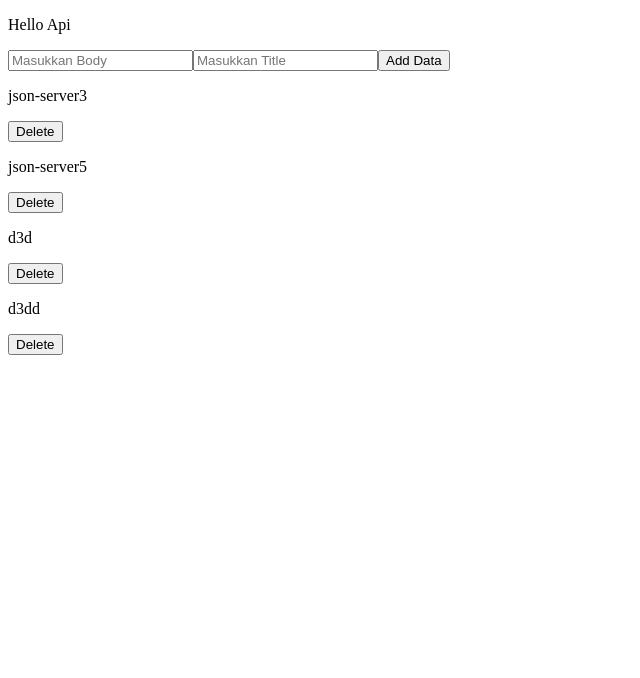
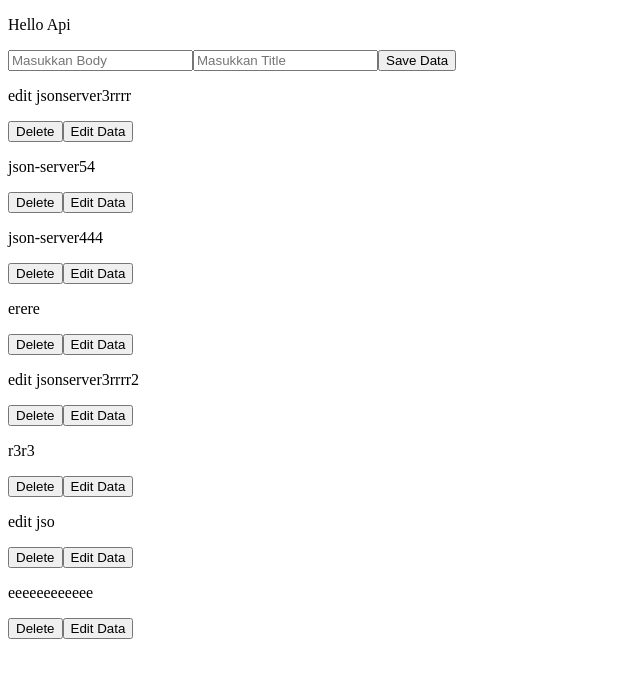
Before and after one commit to putrapuices/hello-api, a React (Create React App) app: page / in a window 1280 px wide. Shown: the top 678 px of the page, without its empty margins (0-640 px from the left). Built offline with nearby package versions, Linux system fonts and the light colour scheme; data requests are answered from the project's data file.

Commit message:
Interaksi Dengan API PUT 113

```diff
--- a/db.json
+++ b/db.json
@@ -2,23 +2,43 @@
   "posts": [
     {
       "id": 3,
-      "title": "json-server3",
+      "title": "edit jsonserver3rrrr",
+      "body": "test edit"
+    },
+    {
+      "id": 5,
+      "title": "json-server54",
       "body": "typicode"
     },
     {
-      "id": 5,
-      "title": "json-server5",
-      "body": "typicode"
+      "id": 1639499840192,
+      "title": "json-server444",
+      "body": "json-server4"
     },
     {
-      "id": 1639498487889,
-      "title": "d3d",
-      "body": "dwd"
+      "id": 1639502217102,
+      "title": "erere",
+      "body": "eer"
     },
     {
-      "id": 1639498493009,
-      "title": "d3dd",
-      "body": "dwd"
+      "id": 1639502221540,
+      "title": "edit jsonserver3rrrr2",
+      "body": "test edit2"
+    },
+    {
+      "id": 1639502225777,
+      "title": "r3r3",
+      "body": "eerr"
+    },
+    {
+      "id": 1639502264193,
+      "title": "edit jso",
+      "body": "test edit22"
+    },
+    {
+      "id": 1639502268431,
+      "title": "eeeeeeeeeeee",
+      "body": "wee3"
     }
   ],
   "comments": [],
--- a/src/App.js
+++ b/src/App.js
@@ -14,6 +14,7 @@ class App extends Component {
     super(props);
     this.state = {
       dataApi: [],
+      edit: false,
       dataPost: {
         id: 0,
         title: "",
@@ -47,7 +48,9 @@ class App extends Component {
     // console.log(e.target.value);
     //srit operator ES6 (...)
     let newdataPost = { ...this.state.dataPost };
+    if (this.state.edit === false) {
       newdataPost["id"] = new Date().getTime();
+    }
     newdataPost[e.target.name] = e.target.value;
     this.setState(
       {
@@ -59,12 +62,33 @@ class App extends Component {
   }
   // kalau dbuat dengan arrowfunction tdkperlu kita bind functionnya
   onSubmitForm = () => {
+    if (this.state.edit === false) {
       axios
         .post(`http://localhost:3000/posts`, this.state.dataPost)
         // .then((res) => this.reloadData);  //reloadData tdk halan
         .then(() => {
           this.reloadData();
+          this.clearData();
         });
+    } else {
+      axios
+        .put(
+          `http://localhost:3000/posts/${this.state.dataPost.id}`,
+          this.state.dataPost
+        )
+        .then(() => {
+          this.reloadData();
+          this.clearData();
+        });
+    }
+  };
+
+  clearData = () => {
+    let newdataPost = { ...this.state.dataPost };
+    newdataPost["id"] = "";
+    newdataPost["body"] = "";
+    newdataPost["title"] = "";
+    this.setState({ dataPost: newdataPost });
   };
 
   // onSubmitForm() {
@@ -75,7 +99,14 @@ class App extends Component {
   //       this.reloadData();
   //     });
   // }
-
+  getDataId = (e) => {
+    axios
+      .get(`http://localhost:3000/posts/${e.target.value}`)
+      // .then((res) => console.log(res));
+      .then((res) => {
+        this.setState({ dataPost: res.data, edit: false });
+      });
+  };
   componentDidMount() {
     // fetch("https://jsonplaceholder.typicode.com/posts");
     // .then((response) => response.json())
@@ -107,17 +138,19 @@ class App extends Component {
         <input
           type="text"
           name="body"
+          value={this.state.dataPost.body}
           placeholder="Masukkan Body"
           onChange={this.inputChange}
         />
         <input
           type="text"
           name="title"
+          value={this.state.dataPost.title}
           placeholder="Masukkan Title"
           onChange={this.inputChange}
         />
         <button type="submit" onClick={this.onSubmitForm}>
-          Add Data
+          Save Data
         </button>
         {this.state.dataApi.map((dat, index) => {
           return (
@@ -125,6 +158,9 @@ class App extends Component {
               <p>{dat.title}</p>
               <button value={dat.id} onClick={this.handleRemove}>
                 Delete
+              </button>
+              <button value={dat.id} onClick={this.getDataId}>
+                Edit Data
               </button>
             </div>
           );
```
Lines whose indentation alone changed are shown as unchanged.
